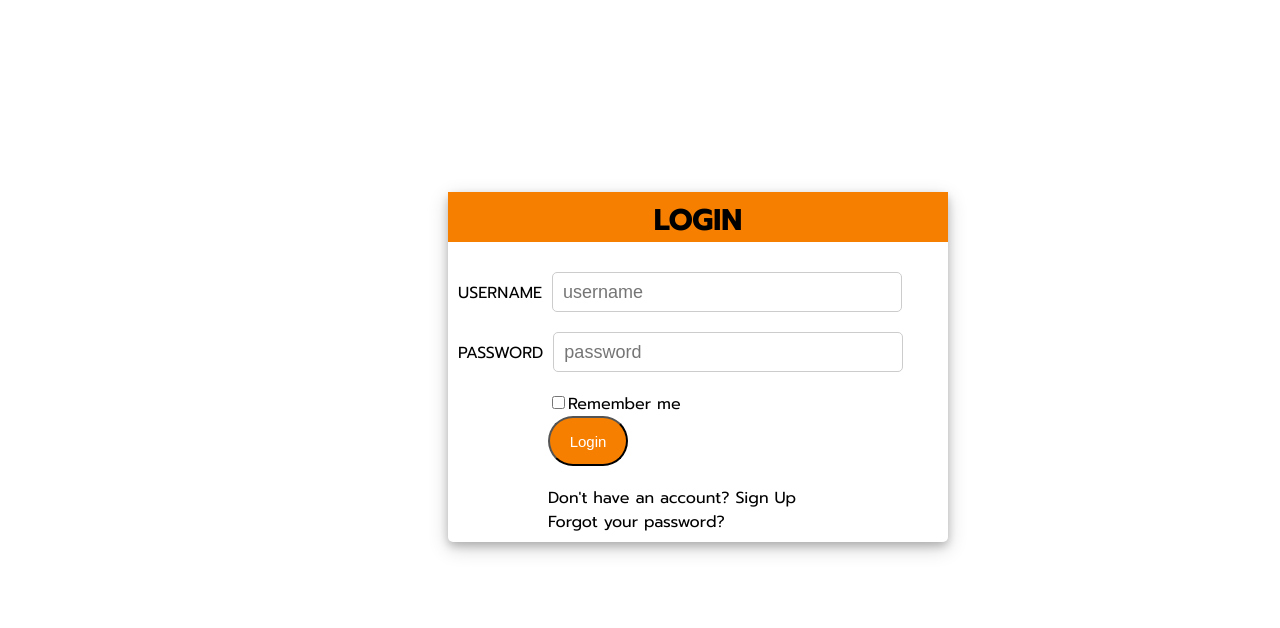
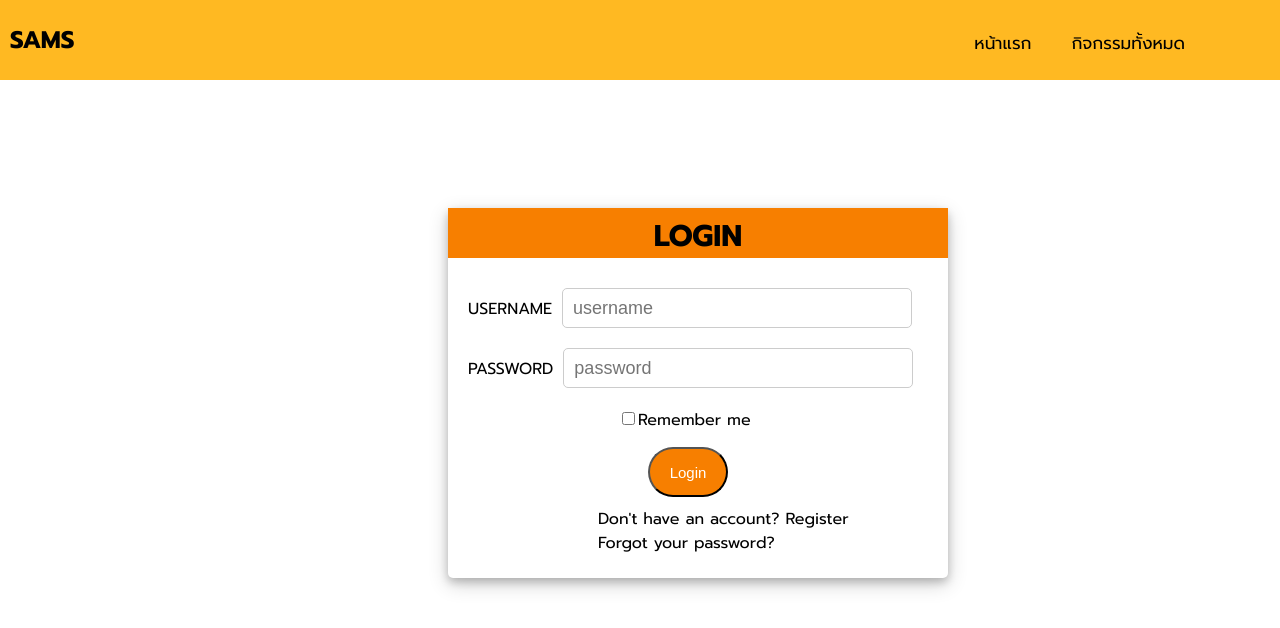
Before and after one commit to pbsmile/SAMS-Project-Web, a Next.js app: page /login in a window 1280 px wide. Shown: the top 628 px of the page. Built offline with nearby package versions, Linux system fonts and the light colour scheme.

Commit message:
Done Login Page

```diff
--- a/components/Login/Login.js
+++ b/components/Login/Login.js
@@ -2,46 +2,45 @@ import React from "react";
 
 const login = () => {
     return (
-        <div className="container h-100">
-            <div className="d-flex justify-content-center h-100">
-                <div className="user_card">
-                    <div className="d-flex justify-content-center form_container">
+        <div className="d-flex justify-content-center login_container h-100">
+            <div className="login_user_card">
+                <div className="d-flex justify-content-center login_form_container">
                     <div className="d-flex justify-content-center login_header">
                         <h3>LOGIN</h3>
                     </div>
                     <form>
-                            <div className="input-group mb-3">
+                        <div className="login_input mb-3">
                             <label htmlFor="username">USERNAME</label>
-                                <input type="text" name="" className="input-user-pass" defaultValue="" placeholder="username" />
+                            <input type="text" name="" className="login_input-user-pass" defaultValue="" placeholder="username" />
                         </div>
-                            <div className="input-group mb-3">
+                        <div className="login_input mb-3">
                             <label htmlFor="password">PASSWORD</label>
-                                <input type="password" name="" className="input-user-pass" defaultValue="" placeholder="password" />
+                            <input type="password" name="" className="login_input-user-pass" defaultValue="" placeholder="password" />
                         </div>
-                            <div className="form-group">
-                                <div className="custom-control custom-checkbox">
-                                    <input type="checkbox" className="custom-control-input" id="customControlInline" />
-                                    <label className="custom-control-label" htmlFor="customControlInline">Remember me</label>
+                        <div className="login_form-group">
+                            <div className="login_custom-control login_custom-checkbox">
+                                <input type="checkbox" className="login_custom-control-input" />
+                                <label className="login_custom-control-label">Remember me</label>
                             </div>
+
                             <div className="d-flex justify-content-center mt-3 login_container">
                                 <button type="button" name="button" className="btn login_btn">Login</button>
+                            </div>
+
+                            <div className="d-flex justify-content-center login_links">
+                                Don't have an account? <a href="#" className="login_register">Register</a>
+                            </div>
+
+                            <div className="d-flex justify-content-center login_links">
+                                <a href="#">Forgot your password?</a>
                             </div>
                         </div>
 
                     </form>
                 </div>
-
-                    <div className="form-group mt-4">
-                        <div className="d-flex justify-content-center links">
-                            Don't have an account? <a href="#" className="ml-2">Sign Up</a>
-                        </div>
-                        <div className="d-flex justify-content-center links">
-                            <a href="#">Forgot your password?</a>
             </div>
         </div>
-                </div>
-            </div>
-        </div>
+
     );
 };
 
--- a/pages/login.js
+++ b/pages/login.js
@@ -1,9 +1,11 @@
 import React from 'react'
+import Navbar from '../components/Navbar/Navbar'
 import Login from '../components/Login/Login'
 
 const login = () => {
     return (
         <div>
+            <Navbar/>
             <Login/>
         </div>
     )
--- a/styles/Login.scss
+++ b/styles/Login.scss
@@ -4,15 +4,15 @@
 //     height: 100%;
 //     background: #60a3bc !important;
 // }
-.container{
+.login_container{
     border-radius: 20px;
 }
 
-.user_card {
-    height: 350px;
+.login_user_card {
+    height: 370px;
     width: 500px;
     margin-left: 35%;
-    margin-top: 15%;
+    margin-top: 10%;
     margin-bottom: auto;
     background:white;
     position: relative;
@@ -26,12 +26,12 @@
     border-radius: 5px;
 
 }
-.form-group{
+.login_form-group{
     margin-top: 20px;
     margin-left: 20%;
 }
 
-.form_container {
+.login_form_container {
     margin-top: 10px;
 }
 .login_header {
@@ -48,30 +48,28 @@
 .login_btn {
     width: 20%;
     height: 50px;
-    background: #f77f00 !important;
+    background: #f77f00!important;
     color: white !important;
-    border-radius: 25px;
+    border-radius: 25px ;
     font-size: 15px;
+    margin-left: 100px;
+    margin-top: 15px;
+    margin-bottom: 10px;
 }
+
 .login_btn:focus {
     box-shadow: none !important;
     outline: 0px !important;
 }
-// .login_container {
-//     padding: 50px 2rem;
-// }
-// .input-group-text {
-//     background: #c0392b !important;
-//     color: white !important;
-//     border: 0 !important;
-//     border-radius: 0.25rem 0 0 0.25rem !important;
-// }
-.input-group {
+
+.login_input {
     margin-top: 20px;
-    margin-left: 10px;
+    margin-left: 20px;
 }
-
-.input-user-pass{
+.login_links{
+    margin-left: 50px;
+}
+.login_input-user-pass{
     font-size: 18px;
     height: 40px;
     width: 350px;
@@ -80,13 +78,18 @@
     border-radius: 5px;
     padding: 10px 10px;
 }
-.input-user-pass:focus {
+.login_input-user-pass:focus {
     border-radius: 5px;
     border: 2px solid black;
     // font-size: 20px;
     box-shadow: none !important;
     outline: 0px !important;
 }
-.custom-checkbox .custom-control-input:checked~.custom-control-label::before {
+
+.login_custom-checkbox{
+    margin-left: 70px;
+}
+.login_custom-checkbox .login_custom-control-input:checked~.login_custom-control-label::before {
+    margin-left: 100px;
     background-color: #c0392b !important;
 }
```
Lines whose indentation alone changed are shown as unchanged.
